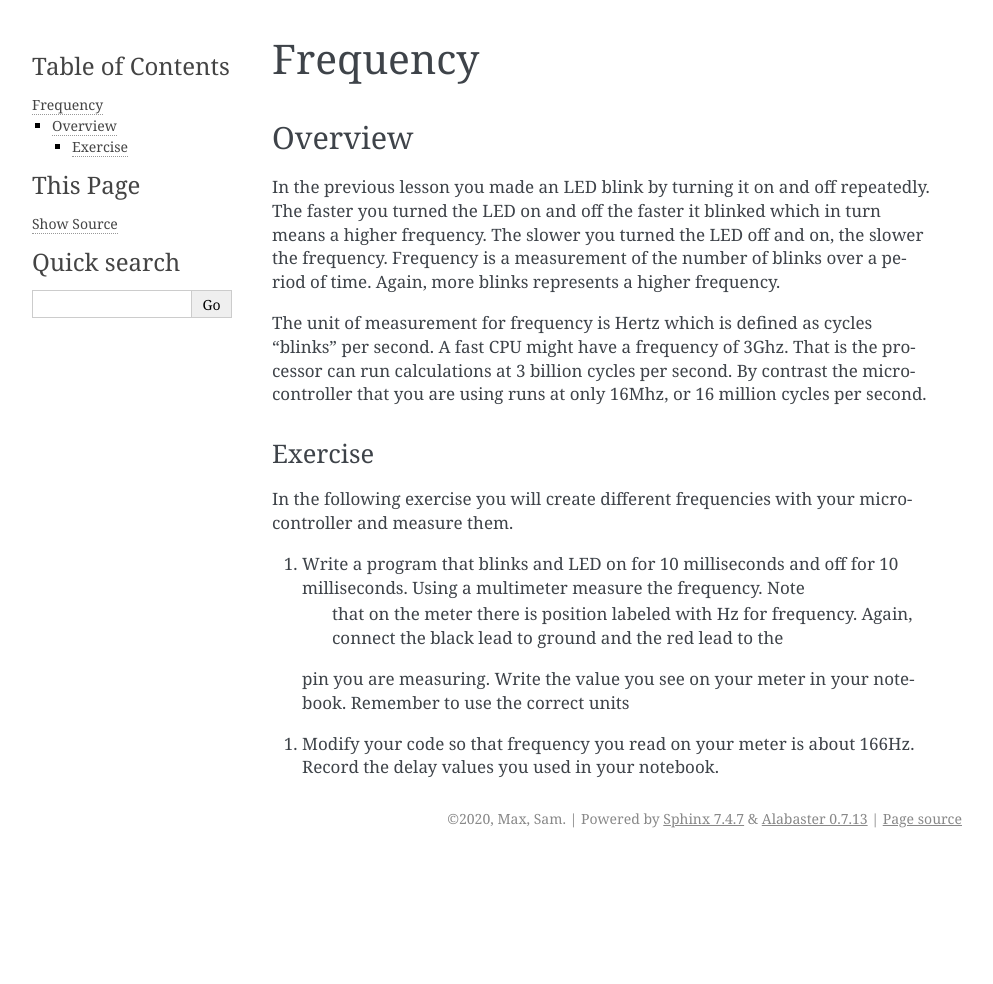
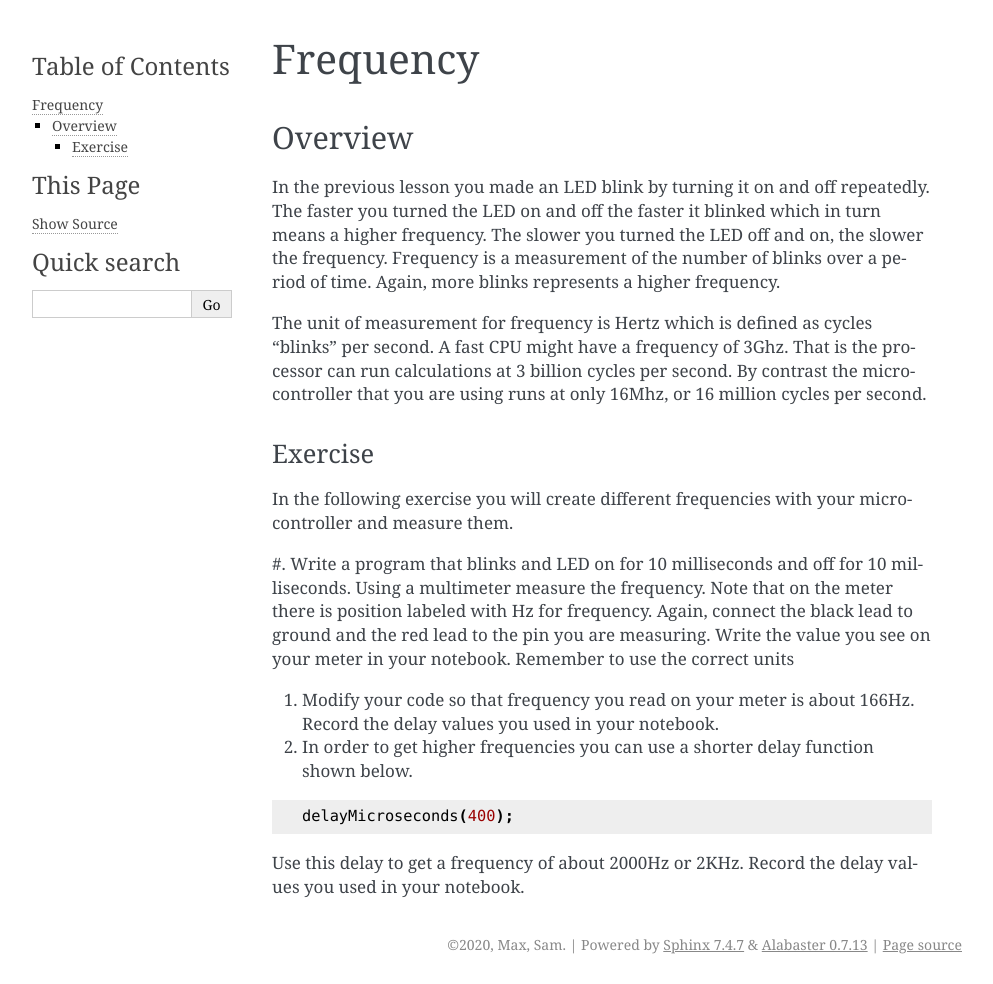
Before and after one commit to maxtkc/mvths-wiki, a Sphinx documentation site: the page built from docs/025-frequency.rst, in a window 1280 px wide. Shown: the whole page, without its empty margins (148-1141 px from the left). Built offline with Sphinx 7.4.7, drawn with Linux system fonts in a browser that asks for light colours; before the commit the page ends 900 px from its top, so only the background shows below that.

Commit message:
Update 025-frequency.rst

```diff
--- a/docs/025-frequency.rst
+++ b/docs/025-frequency.rst
@@ -17,7 +17,15 @@ Exercise
 In the following exercise you will create different frequencies with your microcontroller and measure them.
 
 #. Write a program that blinks and LED on for 10 milliseconds and off for 10 milliseconds. Using a multimeter measure the frequency. Note
-    that on the meter there is position labeled with Hz for frequency. Again, connect the black lead to ground and the red lead to the
-  pin you are measuring. Write the value you see on your meter in your notebook. Remember to use the correct units
+that on the meter there is position labeled with Hz for frequency. Again, connect the black lead to ground and the red lead to the
+pin you are measuring. Write the value you see on your meter in your notebook. Remember to use the correct units
 
 #. Modify your code so that frequency you read on your meter is about 166Hz. Record the delay values you used in your notebook.
+
+#. In order to get higher frequencies you can use a shorter delay function shown below.
+
+.. code-block:: c
+
+    delayMicroseconds(400);
+
+Use this delay to get a frequency of about 2000Hz or 2KHz. Record the delay values you used in your notebook.
```
